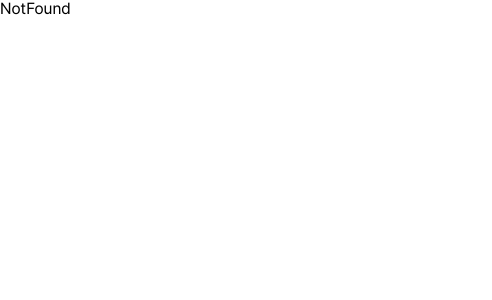
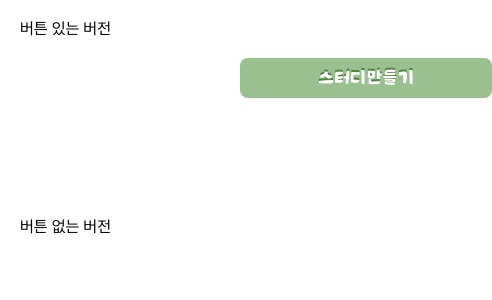
Before and after one commit to damdadaxx/13-study-forest-team2-fe, a React (Vite) app: page /Header in a window 390 px wide. Shown: the top 300 px of the page, 492 px wide, since content can reach past the window. Built offline with nearby package versions, Linux system fonts and the light colour scheme.

Commit message:
feat: 공통 Header 컴포넌트

```diff
--- a/src/App.jsx
+++ b/src/App.jsx
@@ -12,6 +12,7 @@ import StudyDetail from '@/pages/studies/StudyDetail';
 import StudyEdit from '@/pages/studies/StudyEdit';
 
 import ButtonExample from '@/components/common/Button/ButtonExample';
+import HeaderExample from '@/components/common/Header/Header.example';
 
 import './App.css';
 
@@ -34,6 +35,7 @@ function App() {
 
         {/* TODO: 개발 완료 시 삭제하기 */}
         <Route path="buttons" element={<ButtonExample />} />
+        <Route path="Header" element={<HeaderExample />} />
         <Route path="example" element={<Example />} />
         <Route path="*" element={<NotFound />} />
       </Routes>
--- /dev/null
+++ b/src/components/common/Header/Header.example.jsx
@@ -0,0 +1,29 @@
+import Header from '@/components/common/Header/Header';
+
+// TODO: 개발 완료 시 삭제하기
+export default function HeaderExample() {
+  return (
+    <div
+      style={{
+        display: 'flex',
+        flexDirection: 'column',
+        gap: '100px',
+        padding: '20px',
+      }}
+    >
+      <div>
+        <p>버튼 있는 버전</p>
+        <div style={{ position: 'relative', height: '80px' }}>
+          <Header showButton={true} />
+        </div>
+      </div>
+
+      <div>
+        <p>버튼 없는 버전</p>
+        <div style={{ position: 'relative', height: '80px' }}>
+          <Header showButton={false} />
+        </div>
+      </div>
+    </div>
+  );
+}
--- /dev/null
+++ b/src/components/common/Header/Header.jsx
@@ -0,0 +1,29 @@
+import { Link } from 'react-router';
+
+import Button from '@/components/common/Button/Button';
+import styles from '@/components/common/Header/Header.module.css';
+
+import forestLogo from '@/assets/images/icons/forest-logo.png';
+
+export default function Header({ showButton = true }) {
+  return (
+    <header className={styles['forest-header']}>
+      <Link to="/">
+        <img
+          src={forestLogo}
+          alt="forest-logo"
+          className={styles['forest-logo']}
+        />
+      </Link>
+      {showButton && (
+        <Link to="/studies/new">
+          <Button
+            className={styles['mk-study-btn']}
+            width="252px"
+            text="스터디만들기"
+          />
+        </Link>
+      )}
+    </header>
+  );
+}
--- /dev/null
+++ b/src/components/common/Header/Header.module.css
@@ -0,0 +1,66 @@
+/*=================================================
+    헤더
+=================================================*/
+
+/*
+@ 헤더 공통 컴포넌트
+- 모든 페이지에서 사용되는 공통 헤더입니다.
+- showButton props로 스터디 만들기 버튼 표시 여부를 제어합니다.
+*/
+
+.forest-header {
+  width: 100%;
+  position: absolute;
+  top: 0;
+  display: flex;
+  justify-content: space-between;
+  align-items: center;
+  padding: 20px 220px;
+}
+.forest-logo {
+  max-width: 100%;
+  height: auto;
+  display: block;
+}
+
+.mk-study-btn {
+  width: 252px;
+  height: 58px;
+  border: none;
+  border-radius: 12px;
+  background-color: var(--brand-brand_99C08E);
+  font: var(--typography-jeju-400-18);
+  color: #ffffff; /* 추후 토큰 반영 */
+  cursor: pointer;
+}
+
+/* 태블릿: 화면 너비 1023px 이하일 때 */
+@media (max-width: 1023px) {
+  #forest-header {
+    padding: 16px;
+  }
+
+  .mk-study-btn {
+    width: 180px;
+    height: 48px;
+    font-size: 16px;
+  }
+}
+
+/* 모바일: 화면 너비 767px 이하일 때 */
+@media (max-width: 767px) {
+  #forest-header {
+    padding: 12px;
+  }
+
+  .forest-logo {
+    width: 80px;
+  }
+
+  .mk-study-btn {
+    width: 120px;
+    height: 40px;
+    font-size: 14px;
+    border-radius: 8px;
+  }
+}
```
Also changed, not shown: src/assets/images/icons/forest-logo.png (added).
